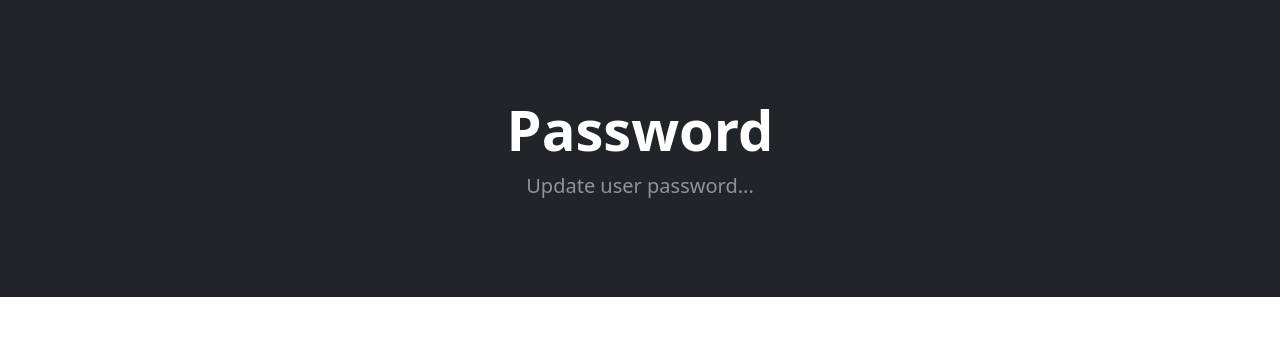
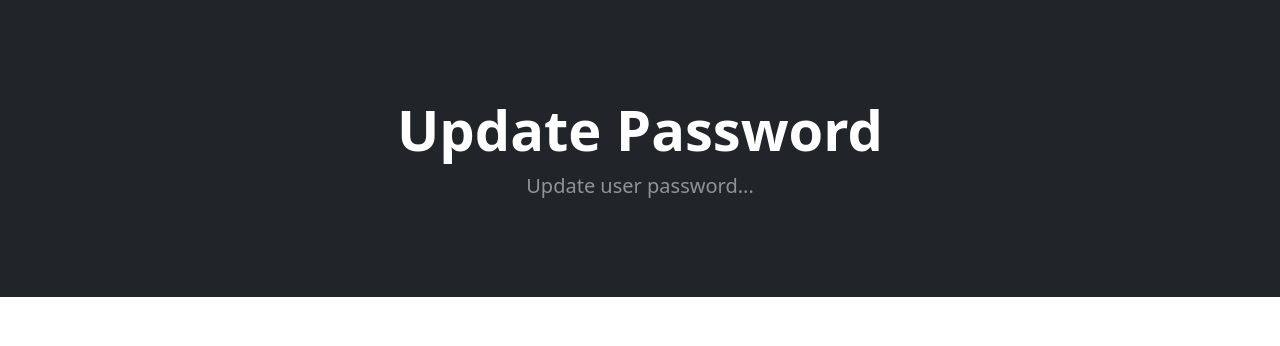
Before and after one commit to Eamateli/E-commerce-Website, a Django app: page /update_password/ in a window 1280 px wide. Shown: the part 56-402 px from the top of the page. Run offline with Django 5.2, Linux system fonts and the light colour scheme; some libraries are stand-ins or nearby versions.

Commit message:
Styling content

```diff
--- a/ecom/store/templates/update_password.html
+++ b/ecom/store/templates/update_password.html
@@ -5,7 +5,7 @@
         <header class="bg-dark py-5">
             <div class="container px-4 px-lg-5 my-5">
                 <div class="text-center text-white">
-                    <h1 class="display-4 fw-bolder">Password</h1>
+                    <h1 class="display-4 fw-bolder">Update Password</h1>
                     <p class="lead fw-normal text-white-50 mb-0">Update user password...</p>
                 </div>
             </div>
```
